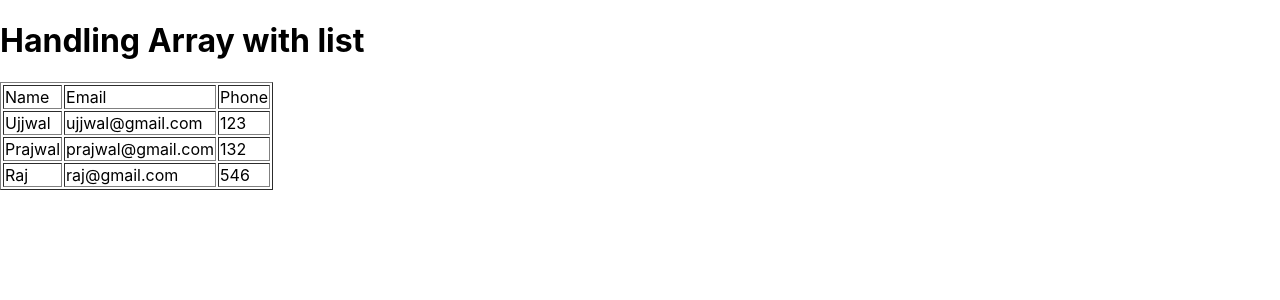
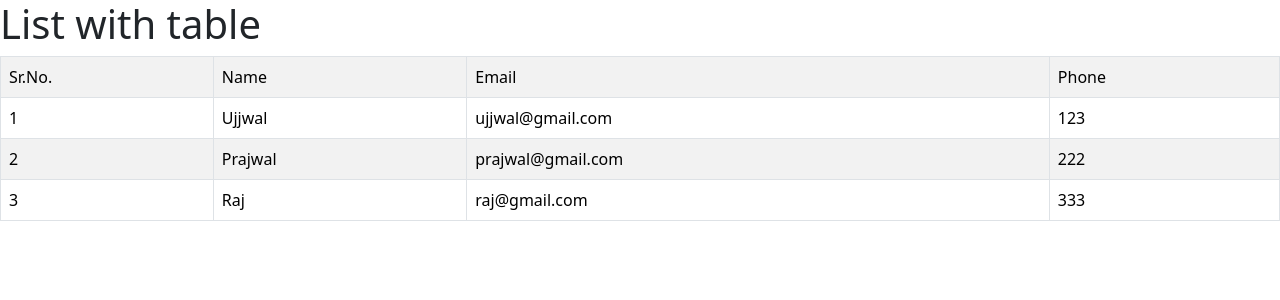
Before and after one commit to ujjwal-11103/React.js, a React (Create React App) app: page / in a window 1280 px wide. Shown: the top 300 px of the page. Built offline with nearby package versions, Linux system fonts and the light colour scheme.

Commit message:
List in table Format

```diff
--- a/src/App.js
+++ b/src/App.js
@@ -1,9 +1,9 @@
 import React from 'react'
-import ArrayWithMapFunction from './Components/ArrayWithMapFunction'
+import ListWithTable from './Components/ListWithTable'
 export default function App() {
   return (
     <div>
-      <ArrayWithMapFunction />
+      <ListWithTable />
     </div>
   )
 }
--- a/src/Components/ArrayWithMapFunction.js
+++ b/src/Components/ArrayWithMapFunction.js
@@ -1,6 +1,6 @@
 import React from 'react'
+export default function ArrayWithMapFunction() {
 
-export default function ArrayWithMapFunction() {
     // const students = ['raj', 'ujjwal', 'prajwal']
 
     const object = [
--- /dev/null
+++ b/src/Components/ListWithTable.js
@@ -0,0 +1,44 @@
+import React from 'react'
+import Table from 'react-bootstrap/Table';
+
+export default function ListWithTable() {
+    const object = [
+        { name: 'Ujjwal', email: 'ujjwal@gmail.com', phone: '123' },
+        { name: 'Prajwal', email: 'prajwal@gmail.com', phone: '222' },
+        { name: 'Raj', email: 'raj@gmail.com', phone: '333' }
+    ]
+
+    return (
+        <div>
+            <h1>List with table</h1>
+            <Table striped bordered hover>
+                <tbody>
+                    {
+                        <tr>
+                            <td>Sr.No.</td>
+                            <td>Name</td>
+                            <td>Email</td>
+                            <td>Phone</td>
+                        </tr>
+                    }
+
+
+                    {/* When you render a list of elements using map or any other iteration method, React needs a way to uniquely identify each element. The key attribute provides a unique identifier for each element in the list. React uses these keys to efficiently update the virtual DOM and determine which items have changed when the underlying data changes.*/}
+
+                    {
+                        object.map((item, i) =>
+                            <tr key={i}>
+
+                                <td>{i + 1}</td>
+                                <td>{item.name}</td>
+                                <td>{item.email}</td>
+                                <td>{item.phone}</td>
+                            </tr>
+                        )
+                    }
+                </tbody>
+            </Table>
+
+        </div>
+    )
+}
--- a/src/index.js
+++ b/src/index.js
@@ -3,6 +3,9 @@ import ReactDOM from 'react-dom/client';
 import './index.css';
 import App from './App';
 import reportWebVitals from './reportWebVitals';
+import 'bootstrap/dist/css/bootstrap.min.css';
+
+
 
 const root = ReactDOM.createRoot(document.getElementById('root'));
 root.render(
```
